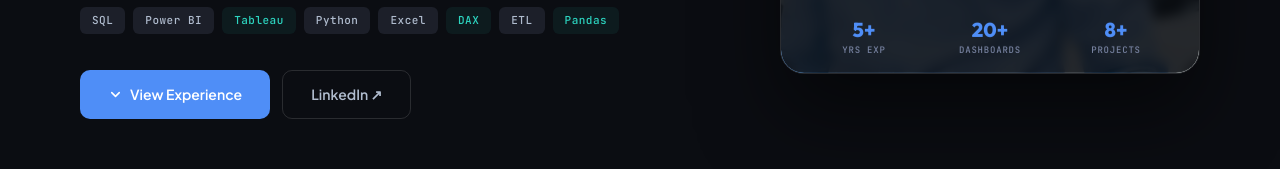
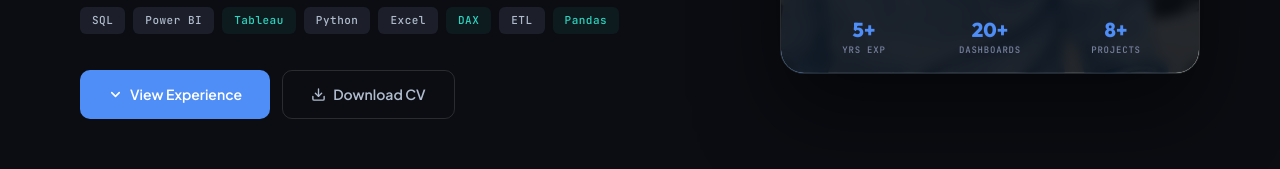
Before and after one commit to AmithGowda04/amithgowdaportfolio, a React (Vite) app: page / in a window 1280 px wide. Shown: the part 590-759 px from the top of the page. Built offline with nearby package versions, Linux system fonts and the light colour scheme.

Commit message:
Replace LinkedIn button with Download CV in hero CTA
https://claude.ai/code/session_01RU3djYqT7ZNYSgEf4XAwjm

```diff
--- a/src/components/Hero.tsx
+++ b/src/components/Hero.tsx
@@ -1,5 +1,5 @@
 import React from "react";
-import { ChevronDown } from "lucide-react";
+import { ChevronDown, Download } from "lucide-react";
 import amithPhoto from "@/assets/amith-photo.jpeg";
 
 const CHIPS = [
@@ -60,12 +60,12 @@ const Hero = () => (
             View Experience
           </a>
           <a
-            href="https://www.linkedin.com/in/amith-gowda"
-            target="_blank"
-            rel="noopener noreferrer"
+            href="/amith-gowda-cv.pdf"
+            download
             className="hero__btn-outline"
           >
-            LinkedIn ↗
+            <Download size={15} strokeWidth={2.2} />
+            Download CV
           </a>
         </div>
       </div>
--- a/src/index.css
+++ b/src/index.css
@@ -385,6 +385,9 @@
   padding: 12px 28px;
   border-radius: 10px;
   transition: border-color 0.2s, color 0.2s, transform 0.2s;
+  display: inline-flex;
+  align-items: center;
+  gap: 7px;
 }
 .hero__btn-outline:hover {
   border-color: var(--blue);
```
